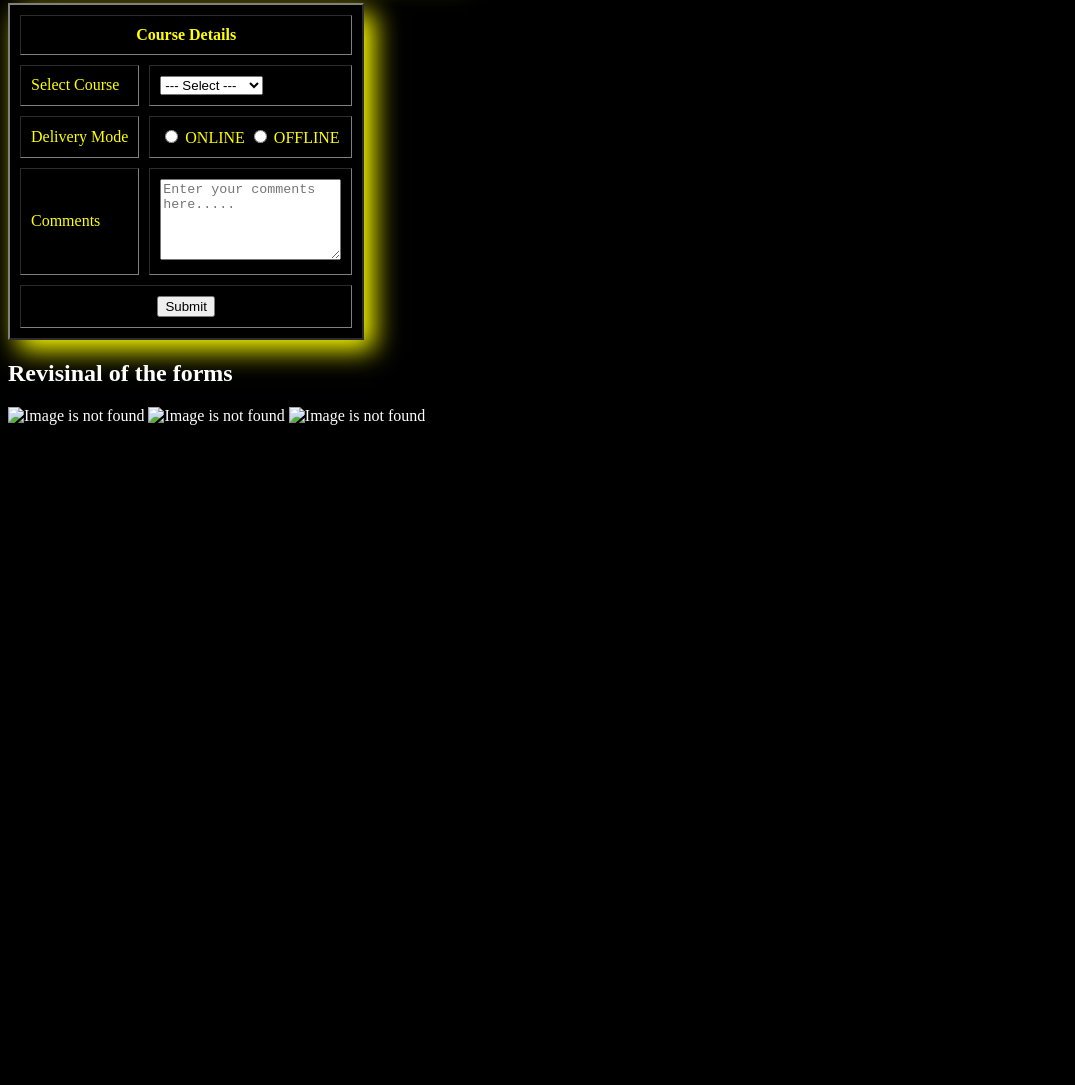
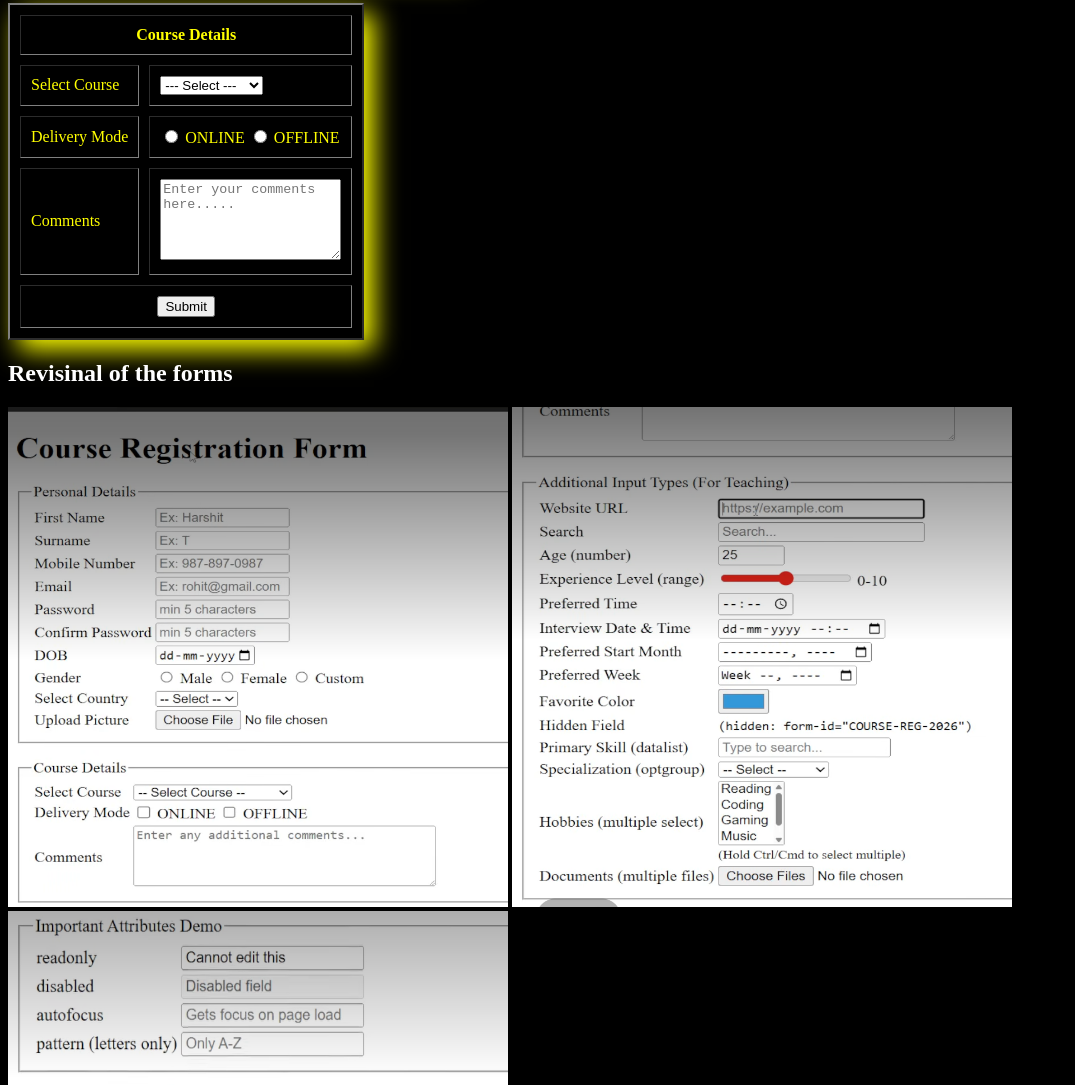
Before and after one commit to suchith12345/html-forms, a plain HTML site: page index.html in a window 1280 px wide. Shown: the part 735-1820 px from the top of the page, without its empty margins (0-1075 px from the left). Before the commit the page ends 1168 px from the top, so only its background shows below. Drawn offline with Linux system fonts and the light colour scheme; the site is published under a folder, as on GitHub Pages, so addresses that start at the root find nothing.

Commit message:
Update index.html

```diff
--- a/index.html
+++ b/index.html
@@ -219,8 +219,8 @@
       </table>
     </form>
     <h2>Revisinal of the forms</h2>
-    <img src="/Screenshot 2026-05-27 165731.png" alt="Image is not found"/ width="500" height="500"/>
-    <img src="/Screenshot 2026-05-27 165746.png" alt="Image is not found" width="500" height="500"/>
-    <img src="/Screenshot 2026-05-27 165818.png" alt="Image is not found" width="500" height="500"/>
+    <img src="Screenshot 2026-05-27 165731.png" alt="Image is not found"/ width="500" height="500"/>
+    <img src="Screenshot 2026-05-27 165746.png" alt="Image is not found" width="500" height="500"/>
+    <img src="Screenshot 2026-05-27 165818.png" alt="Image is not found" width="500" height="500"/>
   </body>
 </html>
```
